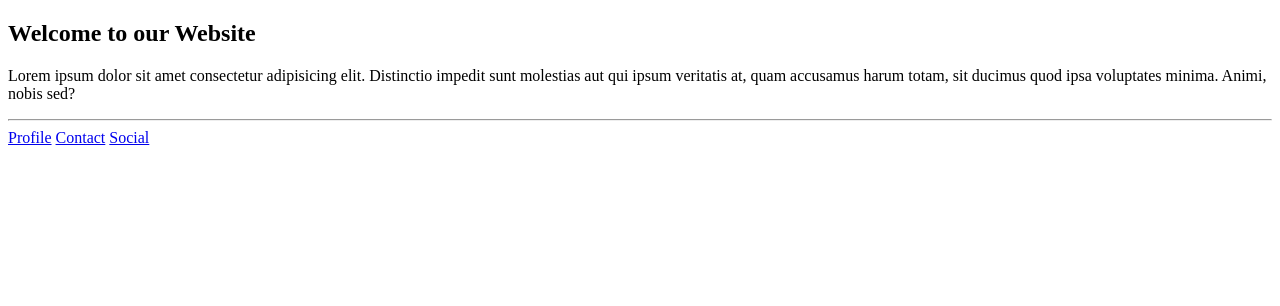
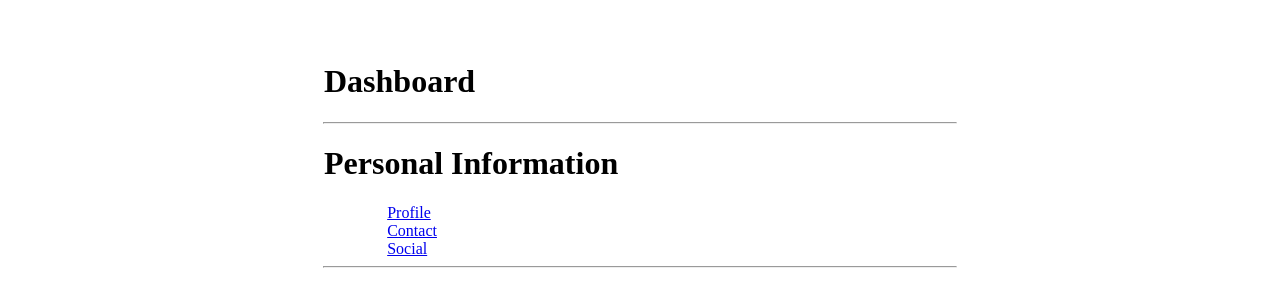
Before and after one commit to JohnPaul005/sampleweb, a plain HTML site: page linkdemo/index.html in a window 1280 px wide. Drawn offline with Linux system fonts and the light colour scheme.

Commit message:
Exercise for activity

```diff
--- a/linkdemo/index.html
+++ b/linkdemo/index.html
@@ -6,13 +6,17 @@
     <meta name="viewport" content="width=device-width, initial-scale=1.0">
     <title>Home</title>
 </head>
-<body>
-    <h2>Welcome to our Website</h2>
-    <p>Lorem ipsum dolor sit amet consectetur adipisicing elit. Distinctio impedit sunt molestias aut qui ipsum veritatis at, quam accusamus harum totam, sit ducimus quod ipsa voluptates minima. Animi, nobis sed?</p>
+<bod>
+    <h1 style="margin-left: 25%; margin-top: 5%;";>Dashboard</h1>
+    <hr width="50%">
+    <h1  style="margin-left: 25%" > Personal Information</h1>
+    <!-- <p>Lorem ipsum dolor sit amet consectetur adipisicing elit. Distinctio impedit sunt molestias aut qui ipsum veritatis at, quam accusamus harum totam, sit ducimus quod ipsa voluptates minima. Animi, nobis sed?</p> -->
+    <a style="margin-left: 30%;" href="profile.html" target="_blank"> Profile</a>
+    <br>
+    <a style="margin-left: 30%;" href="contact.html" target="_blank"> Contact</a>
+    <br>
+    <a style="margin-left: 30%;" href="https://www.facebook.com/" target="_blank">Social</a>
 
-    <hr>
-    <a href="profile.html" target="_blank"> Profile</a>
-    <a href="contact.html" target="_blank"> Contact</a>
-    <a href="https://www.facebook.com/" target="_blank">Social</a>
+    <hr width="50%">
 </body>
 </html>
```
Also changed, not shown: linkdemo/profile.html (+3 -2 lines), img/john.jpg (added).
